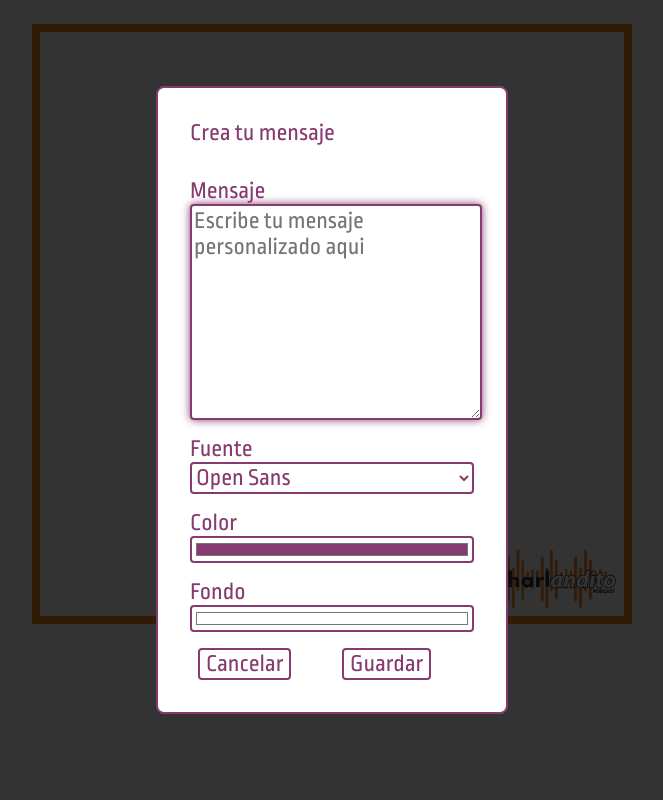
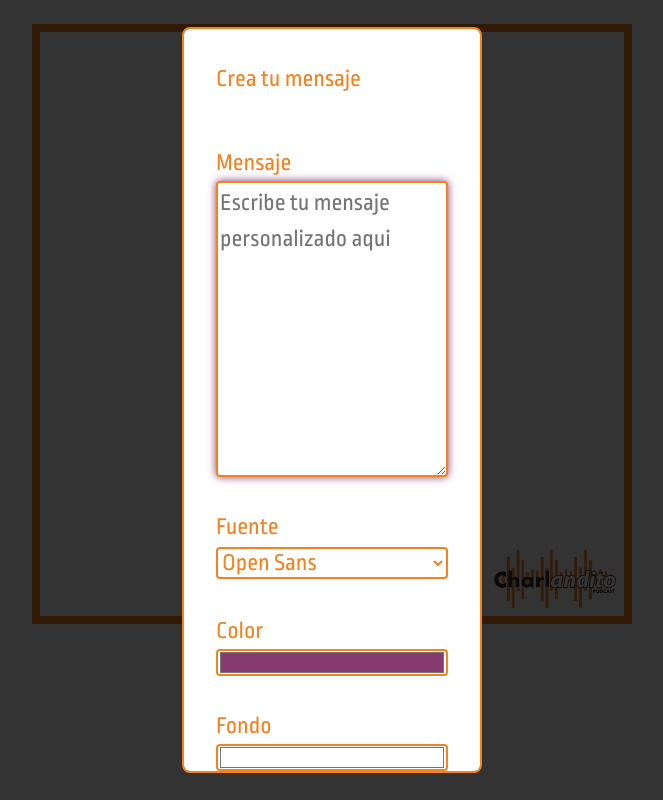
Before and after one commit to jneusse/daph-web-app, a React (Create React App) app: page /charlandito in a window 1280 px wide. Both pictures are taken after a click on the button "Crear mensaje". Shown: the whole page, without its empty margins (308-971 px from the left). Built offline with nearby package versions, Linux system fonts and the light colour scheme; a web font is replaced by a local one.

Commit message:
charlandito

```diff
--- a/src/components/Dialog.tsx
+++ b/src/components/Dialog.tsx
@@ -4,21 +4,32 @@ type Props = {
   isOpen: boolean
   onClose: () => void
   children: React.ReactNode
+  className?: string
 }
 
-const Dialog = ({ isOpen, onClose, children }: Props) => {
+const Dialog = ({ isOpen, onClose, children, className = '' }: Props) => {
   const ref: HTMLDialogElement | any = useRef(null)
 
   useEffect(() => {
     if (isOpen) {
       ref.current.close()
       ref.current.showModal()
+      ref.current.addEventListener('cancel', (event: Event) => {
+        event.preventDefault()
+      })
     } else {
       ref.current.close()
     }
+    return ref.current.removeEventListener('cancel', (event: Event) => {
+      event.preventDefault()
+    })
   }, [isOpen])
 
-  return <dialog ref={ref}>{children}</dialog>
+  return (
+    <dialog ref={ref} className={className}>
+      {children}
+    </dialog>
+  )
 }
 
 export default Dialog
--- a/src/components/Downloadable.tsx
+++ b/src/components/Downloadable.tsx
@@ -11,7 +11,7 @@ interface DownloadableImageType {
 
 export const DownloadableImage = ({
   messageData,
-  className
+  className = ''
 }: DownloadableImageType) => {
   const content = useRef<HTMLElement>(null)
 
@@ -49,7 +49,7 @@ export const DownloadableImage = ({
         </section>
       </div>
       <button
-        className={`border-primary ${className}`}
+        className={`border-color-primary ${className}`}
         onClick={handleCaptureClick}
       >
         Descargar
--- a/src/components/FormCreateMessage.tsx
+++ b/src/components/FormCreateMessage.tsx
@@ -47,7 +47,7 @@ const FormCreateMessage = ({ data, onMsgChange, onClose }: Props) => {
         <label>Mensaje</label>
         <textarea
           rows={8}
-          className="border-primary"
+          className="border-color-primary"
           placeholder="Escribe tu mensaje personalizado aqui"
           {...register('message', {
             value: currentMsg || '',
@@ -75,7 +75,7 @@ const FormCreateMessage = ({ data, onMsgChange, onClose }: Props) => {
             }
           })}
           style={{ fontFamily: currentFont }}
-          className="border-primary"
+          className="border-color-primary"
         >
           {fonts.map((option, key) => (
             <option key={key} value={option} style={{ fontFamily: option }}>
@@ -93,7 +93,7 @@ const FormCreateMessage = ({ data, onMsgChange, onClose }: Props) => {
               setCurrentColor(e.target.value)
             }
           })}
-          className="border-primary"
+          className="border-color-primary"
         />
         <label>Fondo</label>
         <input
@@ -105,19 +105,19 @@ const FormCreateMessage = ({ data, onMsgChange, onClose }: Props) => {
               setCurrentBgColor(e.target.value)
             }
           })}
-          className="border-primary"
+          className="border-color-primary"
         />
       </form>
       <menu className="actions">
         <button
-          className="border-primary mt-2"
+          className="border-color-primary mt-2"
           style={{ marginRight: 'auto' }}
           onClick={onClose}
         >
           Cancelar
         </button>
         <button
-          className="border-primary mt-2"
+          className="border-color-primary mt-2"
           style={{ marginRight: 'auto' }}
           onClick={onSubmit}
         >
--- a/src/routes/Charlandito.tsx
+++ b/src/routes/Charlandito.tsx
@@ -27,7 +27,7 @@ export const Charlandito = () => {
   return (
     <>
       <div className="full-size">
-        <section
+        <div
           className="container-charlandito"
           style={{ backgroundColor: messageData.bgColor }}
         >
@@ -44,8 +44,12 @@ export const Charlandito = () => {
           <div className="watermark">
             <img src="/images/charlandito.png" alt="charlandito podcast" />
           </div>
-        </section>
-        <Dialog isOpen={open} onClose={() => setOpen(false)}>
+        </div>
+        <Dialog
+          isOpen={open}
+          onClose={() => setOpen(false)}
+          className="charlandito"
+        >
           <section className="p-1">Crea tu mensaje</section>
           <section className="p-1">
             <FormCreateMessage
@@ -61,7 +65,7 @@ export const Charlandito = () => {
             messageData={messageData}
           />
           <button
-            className="charlandito border-primary"
+            className="charlandito border-color-primary"
             onClick={() => setOpen(true)}
           >
             Crear mensaje
--- a/src/routes/Home.tsx
+++ b/src/routes/Home.tsx
@@ -45,7 +45,7 @@ export const Home = () => {
       </Dialog>
       <menu className="actions my-2">
         <DownloadableImage messageData={messageData} />
-        <button className="border-primary" onClick={() => setOpen(true)}>
+        <button className="border-color-primary" onClick={() => setOpen(true)}>
           Crear mensaje
         </button>
       </menu>
--- a/src/routes/MyLove.tsx
+++ b/src/routes/MyLove.tsx
@@ -45,7 +45,7 @@ export const MyLove = () => {
       </Dialog>
       <menu className="actions my-2">
         <DownloadableImage messageData={messageData} />
-        <button className="border-primary" onClick={() => setOpen(true)}>
+        <button className="border-color-primary" onClick={() => setOpen(true)}>
           Crear mensaje
         </button>
       </menu>
--- a/src/sass/_charlandito.scss
+++ b/src/sass/_charlandito.scss
@@ -32,4 +32,8 @@ $primary-charlandito: #f5821f;
 .charlandito {
   color: $primary-charlandito !important;
   border-color: $primary-charlandito !important;
+  * {
+    color: $primary-charlandito !important;
+    border-color: $primary-charlandito !important;
+  }
 }
--- a/src/sass/_utils.scss
+++ b/src/sass/_utils.scss
@@ -1,171 +1,171 @@
-$spacer: 8px;
+$spac: 8px;
 
 // helpers
 
 @for $i from 0 through 10 {
   .m-#{$i} {
-    margin: ($spacer * $i) !important;
+    margin: ($spac * $i) !important;
   }
   .m-lg-#{$i} {
     @include media-breakpoint-up(lg) {
-      margin: ($spacer * $i) !important;
+      margin: ($spac * $i) !important;
     }
   }
 }
 
 @for $i from 0 through 10 {
   .mx-#{$i} {
-    margin-right: ($spacer * $i) !important;
-    margin-left: ($spacer * $i) !important;
+    margin-right: ($spac * $i) !important;
+    margin-left: ($spac * $i) !important;
   }
   .mx-lg-#{$i} {
     @include media-breakpoint-up(lg) {
-      margin-right: ($spacer * $i) !important;
-      margin-left: ($spacer * $i) !important;
+      margin-right: ($spac * $i) !important;
+      margin-left: ($spac * $i) !important;
     }
   }
 }
 
 @for $i from 0 through 10 {
   .my-#{$i} {
-    margin-top: ($spacer * $i) !important;
-    margin-bottom: ($spacer * $i) !important;
+    margin-top: ($spac * $i) !important;
+    margin-bottom: ($spac * $i) !important;
   }
   .my-lg-#{$i} {
     @include media-breakpoint-up(lg) {
-      margin-top: ($spacer * $i) !important;
-      margin-bottom: ($spacer * $i) !important;
+      margin-top: ($spac * $i) !important;
+      margin-bottom: ($spac * $i) !important;
     }
   }
 }
 
 @for $i from 0 through 10 {
   .mt-#{$i} {
-    margin-top: ($spacer * $i) !important;
+    margin-top: ($spac * $i) !important;
   }
   .mt-lg-#{$i} {
     @include media-breakpoint-up(lg) {
-      margin-top: ($spacer * $i) !important;
+      margin-top: ($spac * $i) !important;
     }
   }
 }
 
 @for $i from 0 through 10 {
   .mr-#{$i} {
-    margin-right: ($spacer * $i) !important;
+    margin-right: ($spac * $i) !important;
   }
   .mr-lg-#{$i} {
     @include media-breakpoint-up(lg) {
-      margin-right: ($spacer * $i) !important;
+      margin-right: ($spac * $i) !important;
     }
   }
 }
 
 @for $i from 0 through 10 {
   .mb-#{$i} {
-    margin-bottom: ($spacer * $i) !important;
+    margin-bottom: ($spac * $i) !important;
   }
   .mb-lg-#{$i} {
     @include media-breakpoint-up(lg) {
-      margin-bottom: ($spacer * $i) !important;
+      margin-bottom: ($spac * $i) !important;
     }
   }
 }
 
 @for $i from 0 through 10 {
   .ml-#{$i} {
-    margin-left: ($spacer * $i) !important;
+    margin-left: ($spac * $i) !important;
   }
   .ml-lg-#{$i} {
     @include media-breakpoint-up(lg) {
-      margin-left: ($spacer * $i) !important;
+      margin-left: ($spac * $i) !important;
     }
   }
 }
 
 @for $i from 0 through 10 {
   .p-#{$i} {
-    padding: ($spacer * $i) !important;
+    padding: ($spac * $i) !important;
   }
   .p-lg-#{$i} {
     @include media-breakpoint-up(lg) {
-      padding: ($spacer * $i) !important;
+      padding: ($spac * $i) !important;
     }
   }
 }
 
 @for $i from 0 through 10 {
   .px-#{$i} {
-    padding-right: ($spacer * $i) !important;
-    padding-left: ($spacer * $i) !important;
+    padding-right: ($spac * $i) !important;
+    padding-left: ($spac * $i) !important;
   }
   .px-lg-#{$i} {
     @include media-breakpoint-up(lg) {
-      padding-right: ($spacer * $i) !important;
-      padding-left: ($spacer * $i) !important;
+      padding-right: ($spac * $i) !important;
+      padding-left: ($spac * $i) !important;
     }
   }
   .px-sm-#{$i} {
     @include media-breakpoint-up(sm) {
-      padding-right: ($spacer * $i) !important;
-      padding-left: ($spacer * $i) !important;
+      padding-right: ($spac * $i) !important;
+      padding-left: ($spac * $i) !important;
     }
   }
 }
 
 @for $i from 0 through 10 {
   .py-#{$i} {
-    padding-top: ($spacer * $i) !important;
-    padding-bottom: ($spacer * $i) !important;
+    padding-top: ($spac * $i) !important;
+    padding-bottom: ($spac * $i) !important;
   }
   .py-lg-#{$i} {
     @include media-breakpoint-up(lg) {
-      padding-top: ($spacer * $i) !important;
-      padding-bottom: ($spacer * $i) !important;
+      padding-top: ($spac * $i) !important;
+      padding-bottom: ($spac * $i) !important;
     }
   }
 }
 
 @for $i from 0 through 10 {
   .pt-#{$i} {
-    padding-top: ($spacer * $i) !important;
+    padding-top: ($spac * $i) !important;
   }
   .pt-lg-#{$i} {
     @include media-breakpoint-up(lg) {
-      padding-top: ($spacer * $i) !important;
+      padding-top: ($spac * $i) !important;
     }
   }
 }
 
 @for $i from 0 through 10 {
   .pr-#{$i} {
-    padding-right: ($spacer * $i) !important;
+    padding-right: ($spac * $i) !important;
   }
   .pr-lg-#{$i} {
     @include media-breakpoint-up(lg) {
-      padding-right: ($spacer * $i) !important;
+      padding-right: ($spac * $i) !important;
     }
   }
 }
 
 @for $i from 0 through 10 {
   .pb-#{$i} {
-    padding-bottom: ($spacer * $i) !important;
+    padding-bottom: ($spac * $i) !important;
   }
   .pb-lg-#{$i} {
     @include media-breakpoint-up(lg) {
-      padding-bottom: ($spacer * $i) !important;
+      padding-bottom: ($spac * $i) !important;
     }
   }
 }
 
 @for $i from 0 through 10 {
   .pl-#{$i} {
-    padding-left: ($spacer * $i) !important;
+    padding-left: ($spac * $i) !important;
   }
   .pl-lg-#{$i} {
     @include media-breakpoint-up(lg) {
-      padding-left: ($spacer * $i) !important;
+      padding-left: ($spac * $i) !important;
     }
   }
 }
--- a/src/sass/app.scss
+++ b/src/sass/app.scss
@@ -1,11 +1,16 @@
-// @import './utils';
+// @import '~bootstrap/scss/bootstrap';
 @import '~bootstrap/scss/functions';
 @import '~bootstrap/scss/variables';
 @import './variables';
 @import '~bootstrap/scss/mixins';
 @import '~bootstrap/scss/maps';
 @import '~bootstrap/scss/root';
+@import '~bootstrap/scss/reboot';
+@import '~bootstrap/scss/containers';
 @import '~bootstrap/scss/grid';
+@import '~bootstrap/scss/utilities';
+@import '~bootstrap/scss/utilities/api';
+@import '~bootstrap/scss/helpers';
 @import './utils';
 
 @import './fonts';
@@ -150,7 +155,7 @@ button {
   }
 }
 
-.border-primary {
+.border-color-primary {
   border: 2px solid $primary;
   border-radius: 4px;
 }
```
